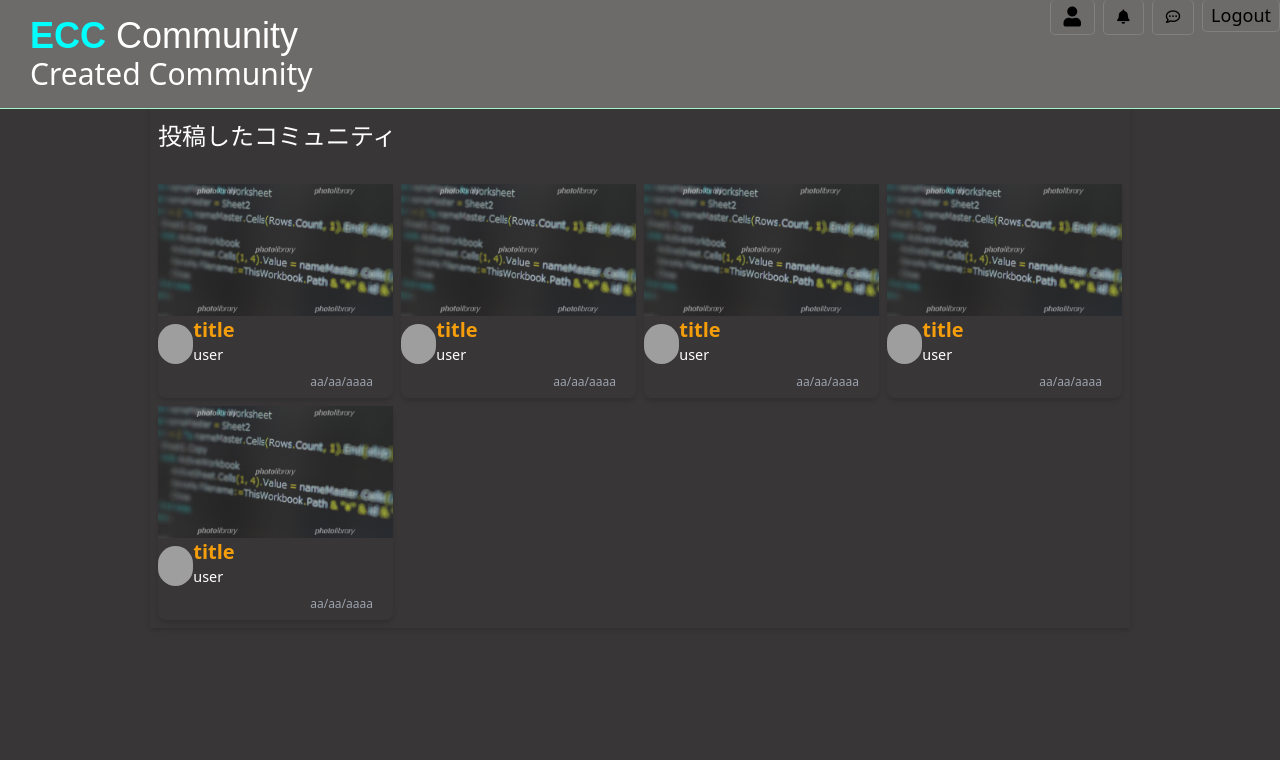
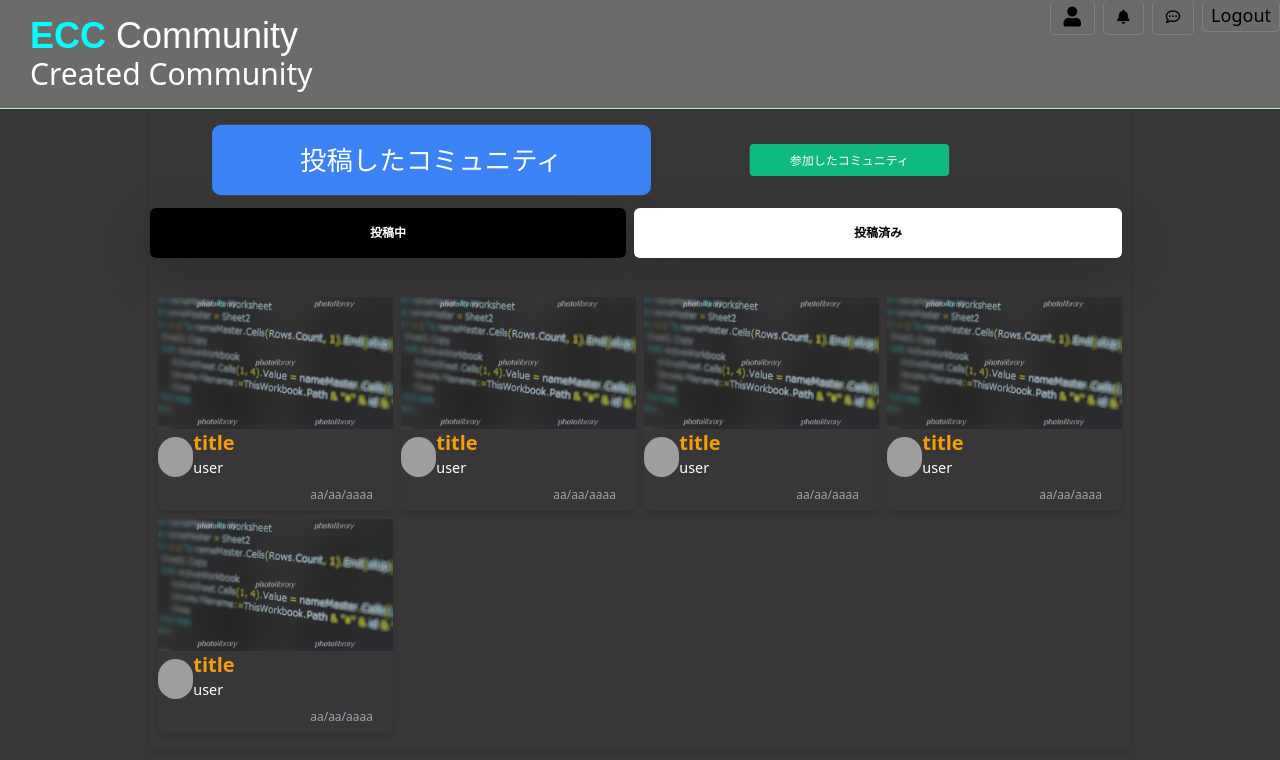
Before and after one commit to my-teamE/team_development, a Laravel app: page /adminpage in a window 1280 px wide. Shown: the top 760 px of the page. Run offline with Laravel 8, Linux system fonts and the light colour scheme; some web fonts are replaced; grey boxes are pictures that could not be loaded.

Commit message:
change 19/8

```diff
--- a/resources/views/adminpage.blade.php
+++ b/resources/views/adminpage.blade.php
@@ -2,8 +2,47 @@
 @section('pageTitle', '管理者用画面')
 @section('title', 'Created Community')
 @section('content')
-    <h1 class="pb-4 px-2 text-2xl">投稿したコミュニティ</h1>
-<section class="grid grid-cols-1 lg:grid-cols-4 gap-2 p-2" id="view-index">
+    <div class="flex pt-2 ">
+        <div class=" text-center w-full">
+            <button id="bt_admin1" class="px-20 py-3 mx-2 bg-blue-500 text-2xl text-white rounded-lg transition-transform transform scale-110 hover:scale-100 hover:bg-blue-600" onclick="toggleButtonSize('large')">投稿したコミュニティ</button>
+            <button id="bt_admin2" class="px-20 py-3 mx-2 bg-green-500 text-2xl text-white rounded-lg transition-transform transform scale-50 hover:scale-100 hover:bg-green-600" onclick="toggleButtonSize('small')">参加したコミュニティ</button>
+        </div>
+    </div>
+    <div class="post">
+    <ul class="flex mb-0 list-none flex-wrap pt-3 pb-4 flex-row">
+        <li class="-mb-px mr-2 last:mr-0 flex-auto text-center">
+            <a id="posting" class="text-xs font-bold uppercase px-5 py-3 shadow-lg rounded block leading-normal text-white bg-black" onclick="change('posting')">投稿中</a>
+        </li>
+        <li class="-mb-px mr-2 last:mr-0 flex-auto text-center">
+            <a id="posted" class="text-xs font-bold uppercase px-5 py-3 shadow-lg rounded block leading-normal text-black bg-white" onclick="change('posted')">投稿済み</a>
+        </li>
+    </ul>
+    </div>
+    <div class="join hidden">
+    <ul class="flex mb-0 list-none flex-wrap pt-3 pb-4 flex-row ">
+        <li class="-mb-px mr-2 last:mr-0 flex-auto text-center">
+            <a id="joining" class="text-xs font-bold uppercase px-5 py-3 shadow-lg rounded block leading-normal text-white bg-black" onclick="change('joining')">参加中</a>
+        </li>
+        <li class="-mb-px mr-2 last:mr-0 flex-auto text-center">
+            <a id="joined" class="text-xs font-bold uppercase px-5 py-3 shadow-lg rounded block leading-normal text-black bg-white" onclick="change('joined')">参加済み</a>
+        </li>
+    </ul>
+    </div>
+    {{-- Phần còn lại của mã HTML --}}
+     {{-- <div class="flex py-2">
+        <div class=" text-center w-full">
+        <button class="px-40 py-3 mx-2 bg-gray-100 text-black rounded-lg transition-transform transform hover:scale-110">投稿中</button>
+        <button class="px-40 py-3 mx-2 bg-gray-100 text-black rounded-lg transition-transform transform hover:scale-110">投稿済み</button>
+        </div>
+    </div> --}}
+    {{-- <div class="flex py-2">
+        <div class=" text-center w-full">
+        <button class="px-40 py-3 mx-2 bg-gray-100 text-black rounded-lg transition-transform transform hover:scale-110">参加中</button>
+        <button class="px-40 py-3 mx-2 bg-gray-100 text-black rounded-lg transition-transform transform hover:scale-110">参加済み</button>
+        </div>
+    </div> --}}
+    <section class="grid grid-cols-1 lg:grid-cols-4 gap-2 p-2 py-3" id="view-index">
+        {{-- ここ画像を表示する --}}
         @php
             $a=5;
         @endphp
@@ -31,5 +70,56 @@
                 </div>
             </article>
         @endfor
-</section>
+    </section>
+
+    <script>
+        function toggleButtonSize(size) {
+            const buttonContainer1 = document.querySelector('#bt_admin1');
+            const buttonContainer2 = document.querySelector('#bt_admin2');
+            if (size === 'large') {
+                document.querySelector(".post").classList.remove("hidden");
+                document.querySelector(".join").classList.add("hidden");
+                buttonContainer1.classList.remove('scale-50');
+                buttonContainer1.classList.add('scale-110');
+                buttonContainer2.classList.remove('scale-110');
+                buttonContainer2.classList.add('scale-50');
+            } else if (size === 'small') {
+                document.querySelector(".join").classList.remove("hidden");
+                document.querySelector(".post").classList.add("hidden");
+                buttonContainer1.classList.remove('scale-110');
+                buttonContainer1.classList.add('scale-50');
+                buttonContainer2.classList.remove('scale-50');
+                buttonContainer2.classList.add('scale-110');
+            }
+        }
+
+        function change(post) {
+            const posting = document.querySelector('#posting');
+            const posted = document.querySelector('#posted');
+            const joining = document.querySelector('#joining');
+            const joined = document.querySelector('#joined');
+
+            if (post === 'posted') {
+                posting.classList.remove("text-white", "bg-black");
+                posting.classList.add("text-black", "bg-white");
+                posted.classList.remove("text-black", "bg-white");
+                posted.classList.add("text-white", "bg-black");
+            } else if (post === 'posting') {
+                posting.classList.remove("text-black", "bg-white");
+                posting.classList.add("text-white", "bg-black");
+                posted.classList.remove("text-white", "bg-black");
+                posted.classList.add("text-black", "bg-white");
+            } else if (post === 'joined') {
+                joining.classList.remove("text-white", "bg-black");
+                joining.classList.add("text-black", "bg-white");
+                joined.classList.remove("text-black", "bg-white");
+                joined.classList.add("text-white", "bg-black");
+            } else if (post === 'joining') {
+                joining.classList.remove("text-black", "bg-white");
+                joining.classList.add("text-white", "bg-black");
+                joined.classList.remove("text-white", "bg-black");
+                joined.classList.add("text-black", "bg-white");
+            }
+        }
+    </script>
 @endsection
--- a/resources/views/layouts/applylayout.blade.php
+++ b/resources/views/layouts/applylayout.blade.php
@@ -72,7 +72,6 @@
         </div>
         {{-- <script src="{{ asset('js/app.js') }}"></script> --}}
         <script src="{{ asset('js/apply.js') }}"></script>
-        <script src="{{ asset('js/ranking.js') }}"></script>
 
     </body>
 </html>
--- a/resources/views/profile.blade.php
+++ b/resources/views/profile.blade.php
@@ -15,7 +15,7 @@
                     </div>
                 </div>
             </div>
-            <h1 style="font-size: 30px;color:rgbs146, 15, 15);padding:0 0 10px 110px">紹介</h1>
+            <h1 style="font-size: 30px;color:rgbs146, 15, 15;padding:0 0 10px 110px">紹介</h1>
             <div class="introduction pb-5">
                 <div class="private text-lg p-4 " style="background-color:#c8bec6;width:35%">
                     <p>Full name: {{ $account->name }}</p>
--- a/resources/views/ranking.blade.php
+++ b/resources/views/ranking.blade.php
@@ -3,6 +3,7 @@
 @section('title', 'Rank')
 @section('content')
 <link href="{{ asset('css/ranking.css') }}" rel="stylesheet">
+<script src="{{ asset('js/ranking.js') }}"></script>
     <h1 class="text-center text-3xl text-">現在ランキング</h1>
     <p class="date"></p>
 
```
